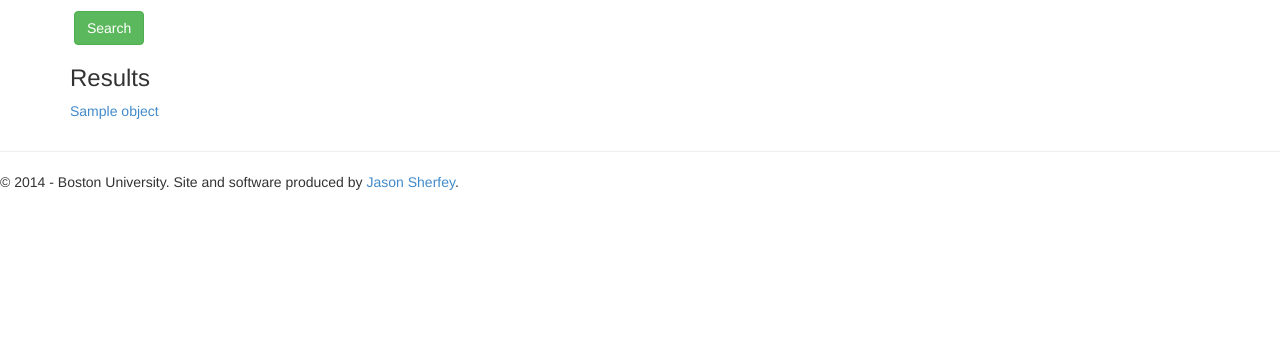
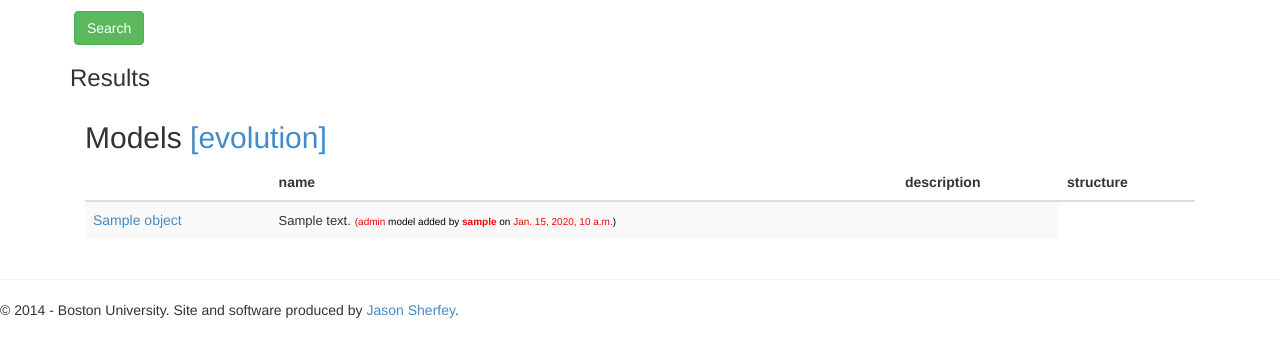
Before and after one commit to jsherfey/infinitebrain, a Django app: template templates/search/search.html in a window 1280 px wide. Shown: the part 52-409 px from the top of the page. Run offline with Django 3.2, Linux system fonts and the light colour scheme; tables that the repository leaves empty hold one stand-in row (values such as "Sample post"); the template is opened without the code that fills it: values that come from a table or form of the project are taken from there, most other values are stand-ins (such as "Sample title", 1, 10 or a date in 2020); parts of the project's set-up code (start-up, migrations or seed data) failed here and were passed over; some libraries are stand-ins or nearby versions.

Commit message:
Updated search view in templates/search/search.html

```diff
--- a/templates/search/search.html
+++ b/templates/search/search.html
@@ -17,15 +17,40 @@
 
         {% if query or page.object_list %}
             <h3>Results</h3>
-
-            {% for result in page.object_list %}
-                <p>
-                    <a href="{{ result.object.get_absolute_url }}">{{ result.object.title }}</a>
-                </p>
-            {% empty %}
-                <p>No results found.</p>
-            {% endfor %}
-
+                <div class="col-md-12 col-md-offset-0 main">
+                  <h2 class="sub-header">Models <a href="/models/evolution/">[evolution]</a></h2>
+                  <div class="table-responsive">
+                    <table class="table table-striped">
+                      <thead>
+                        <tr>
+                          <th></th> <!--<th width=20></th>-->
+                          <th>name</th>
+                          <th>description</th>
+                          <th>structure</th>
+                        </tr>
+                      </thead>
+                      <tbody>
+                        {% for result in page.object_list %}
+                            <tr>
+                                <td>
+                                    <div class="text"><a href="/models/{{results.object.id}}">{{result.object.name}}</a></div>
+                                </td>
+                                <td>
+                                    <div class="edit modelnotes" id="{{model.id}}" name="notes"><font size="2">{{result.object.notes}}</font> <font size="1" color="black"><font color="red">({{result.object.level}}</font> model added by <font color="red" size=1.5><b>{{result.object.username}}</b></font> on <font color="red">{{result.object.date_added}}</font>)</font></div>
+                                </td>
+                                {% if model.d3file and model.d3file != "NULL" %}
+                                    <td class="graph" id="graph{{forloop.counter0}}" name="{{ MEDIA_URL }}{{ model.d3file }}"></td>
+                                {% else %}
+                                    <td class="graph" name=""></td>
+                                {% endif %}
+                            </tr>
+                        {% empty %}
+                            <p>No results found.</p>
+                        {% endfor %}
+                    </tbody>
+                    </table>
+                  </div>
+                </div>
             {% if page.has_previous or page.has_next %}
                 <div>
                     {% if page.has_previous %}<a href="?q={{ query }}&amp;page={{ page.previous_page_number }}">{% endif %}&laquo; Previous{% if page.has_previous %}</a>{% endif %}
```
Also changed, not shown: infinitebrain/settings.py (+6 -6 lines), modeldb/management/commands/populate.py (+8 -7 lines).
